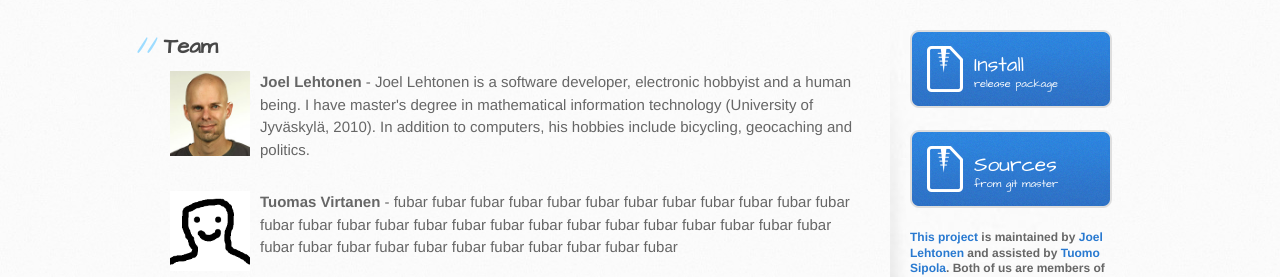
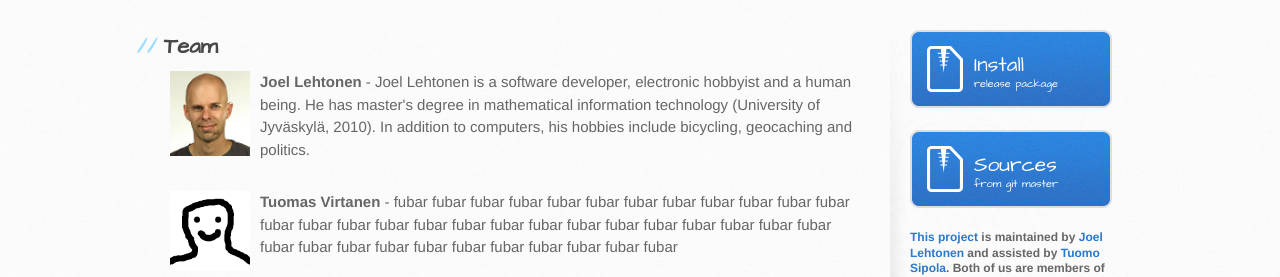
Before and after one commit to koodilehto/kryptoradio, a Jekyll site: the page built from team.html, in a window 1280 px wide. Shown: the part 372-649 px from the top of the page. Built offline with Jekyll 4.4.1, drawn with Linux system fonts in a browser that asks for light colours.

Commit message:
Joel described in third person

```diff
--- a/team.html
+++ b/team.html
@@ -7,7 +7,7 @@ layout: layout
 <div class="person">
 <img src="images/joel_lehtonen.jpeg" title="Picture of Joel Lehtonen" class="portrait" />
 <p>
-<strong>Joel Lehtonen</strong> - Joel Lehtonen is a software developer, electronic hobbyist and a human being. I have master's degree in mathematical information technology (University of Jyväskylä, 2010). In addition to computers, his hobbies include bicycling, geocaching and politics.</p>
+<strong>Joel Lehtonen</strong> - Joel Lehtonen is a software developer, electronic hobbyist and a human being. He has master's degree in mathematical information technology (University of Jyväskylä, 2010). In addition to computers, his hobbies include bicycling, geocaching and politics.</p>
 </div>
 
 <div class="person">
```
